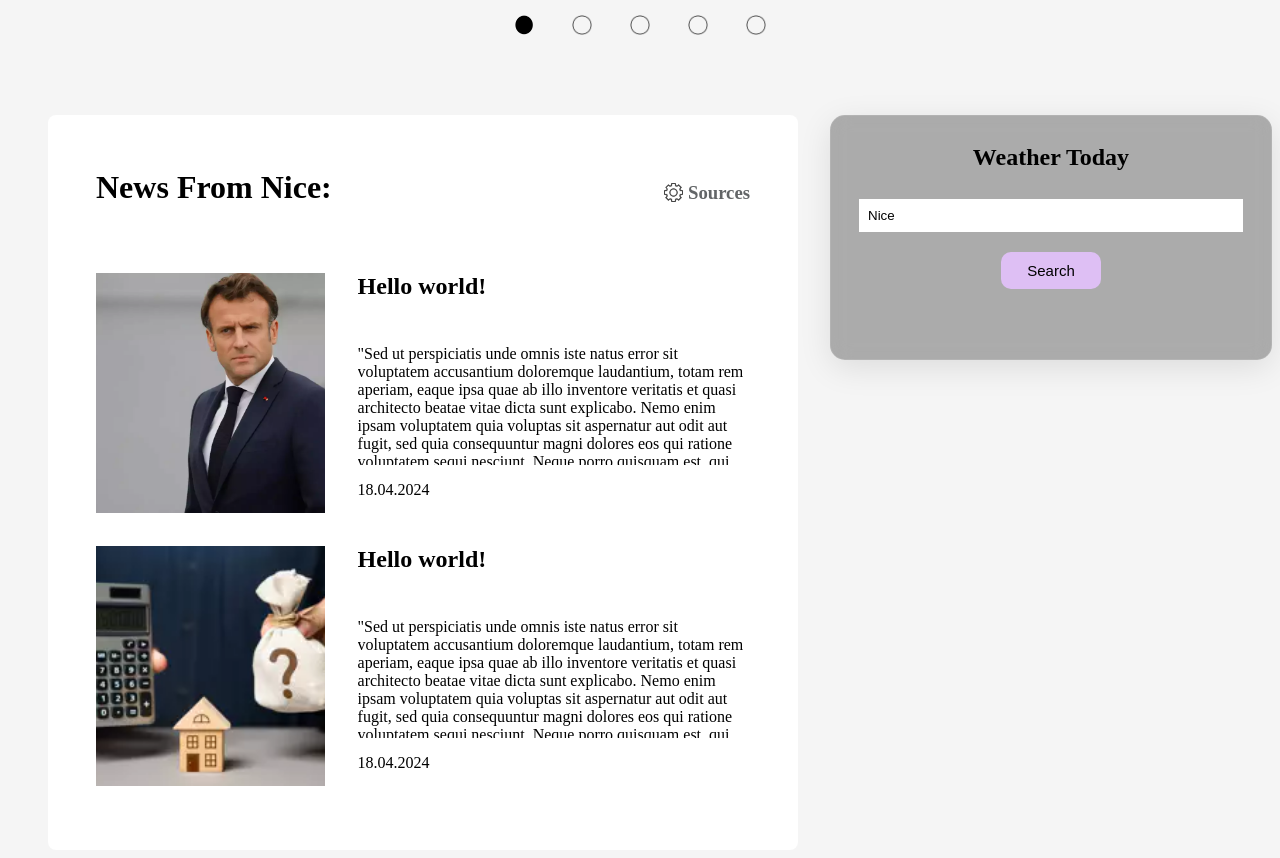
After one commit to NikBud/News-project, a PHP site: page /html/main.html in a window 1280 px wide. The commit adds this page. Shown: the part 858-1716 px from the top of the page. Run offline with PHP 8.4, Linux system fonts and the light colour scheme.

Commit message:
New main page file created

```diff
--- a/csv_files/posts.csv
+++ b/csv_files/posts.csv
@@ -1 +1 @@
-user,post_title,post_description
+user,post_title,post_description,image
--- a/html/login.html
+++ b/html/login.html
@@ -11,7 +11,7 @@
     <form id="loginForm" method="post">
         <div id="container">
             <div id="img-container">
-                <img src="../images/new-point-logo.svg" alt="">
+                <img src="../images/logo.png" alt="">
             </div>
 
             <div id="inputs">
--- /dev/null
+++ b/html/main.html
@@ -0,0 +1,103 @@
+<!DOCTYPE html>
+<html lang="en">
+<head>
+    <meta charset="UTF-8">
+    <meta name="viewport" content="width=device-width, initial-scale=1.0">
+    <title>Main page</title>
+    <link rel="stylesheet" type="text/css" href="../styles/main.css">
+    <script src="../scripts/main.js"></script>
+</head>
+<body>
+    <header id="header">
+        <div id="icon-bar">
+            <div id="icons">
+                <img id="frst_img" src="https://point.md/static/svg/new-icons/menu.svg">
+                <img src="https://point.md/static/svg/new-icons/search-1.svg">
+            </div>
+
+            <div id="logo">
+                <img src="../images/logo_cutted.png">
+            </div>
+
+            <div id="blanc">
+                <button id="btn">Login</button>
+            </div>
+        </div>
+
+        <div id="themes-bar">
+            <hr>
+            <div id="themes-container">
+                <p>Politique</p>
+                <p>Economie</p>
+                <p>Sport</p>
+                <p>Culture</p>
+                <p>Science</p>
+                <p>Voyage</p>
+                <button id="addArticle">Report news +</button>
+            </div>
+            <hr>
+        </div>
+    </header>
+
+    <div id="carousel-container">
+        <div id="carousel"></div>
+        <div id="image-controller"></div>
+    </div>
+
+
+    <div id="contentWithWeather">
+        <div id="content-container">
+            <div id="content-header">
+                <h1>News From Nice:</h1>
+                <div>
+                    <img src="../images/shest.png">
+                    <h3>Sources</h3>
+                </div>
+            </div>
+
+            <div class="article">
+                <div class="img-container">
+                    <img src="../images/macron.webp">
+                </div>
+
+                <div class="article-text">
+                    <h2 class="title">Hello world!</h2>
+                    <p class="desc">"Sed ut perspiciatis unde omnis iste natus error sit voluptatem accusantium doloremque laudantium, totam rem aperiam, eaque ipsa quae ab illo inventore veritatis et quasi architecto beatae vitae dicta sunt explicabo. Nemo enim ipsam voluptatem quia voluptas sit aspernatur aut odit aut fugit, sed quia consequuntur magni dolores eos qui ratione voluptatem sequi nesciunt. Neque porro quisquam est, qui dolorem ipsum quia dolor sit amet, consectetur, adipisci velit, sed quia non numquam eius modi tempora incidunt ut labore et dolore magnam aliquam quaerat voluptatem. Ut enim ad minima veniam, quis nostrum exercitationem ullam corporis suscipit laboriosam, nisi ut aliquid ex ea commodi consequatur? Quis autem vel eum iure reprehenderit qui in ea voluptate velit esse quam nihil molestiae consequatur, vel illum qui dolorem eum fugiat quo voluptas nulla pariatur?"</p>
+                    <p>18.04.2024</p>
+                </div>
+            </div>
+
+            <div class="article">
+                <div class="img-container">
+                    <img src="../images/cash.webp">
+                </div>
+
+                <div class="article-text">
+                    <h2 class="title">Hello world!</h2>
+                    <p class="desc">"Sed ut perspiciatis unde omnis iste natus error sit voluptatem accusantium doloremque laudantium, totam rem aperiam, eaque ipsa quae ab illo inventore veritatis et quasi architecto beatae vitae dicta sunt explicabo. Nemo enim ipsam voluptatem quia voluptas sit aspernatur aut odit aut fugit, sed quia consequuntur magni dolores eos qui ratione voluptatem sequi nesciunt. Neque porro quisquam est, qui dolorem ipsum quia dolor sit amet, consectetur, adipisci velit, sed quia non numquam eius modi tempora incidunt ut labore et dolore magnam aliquam quaerat voluptatem. Ut enim ad minima veniam, quis nostrum exercitationem ullam corporis suscipit laboriosam, nisi ut aliquid ex ea commodi consequatur? Quis autem vel eum iure reprehenderit qui in ea voluptate velit esse quam nihil molestiae consequatur, vel illum qui dolorem eum fugiat quo voluptas nulla pariatur?"</p>
+                    <p>18.04.2024</p>
+                </div>
+            </div>
+        </div>
+
+        <div id="weather-widget">
+            <div id="weather-container">
+                <h2>Weather Today</h2>
+                <input type="text" id="city" placeholder="Enter city">
+                <button id="weatherSearchBtn" onclick="getWeather()">Search</button>
+
+                <img id="weather-icon" alt="Weather Icon">
+
+                <div id="temp-div"></div>
+                <div id="weather-info"></div>
+                <div id="hourly-forecast"></div>
+            </div>
+        </div>
+    </div>
+
+
+
+
+
+</body>
+</html>
--- a/html/register.html
+++ b/html/register.html
@@ -11,7 +11,7 @@
     <form id="registerForm" method="post">
         <div id="container">
             <div id="img-container">
-                <img src="../images/new-point-logo.svg" alt="">
+                <img src="../images/logo.png" alt="">
             </div>
 
             <div id="inputs">
--- /dev/null
+++ b/scripts/main.js
@@ -0,0 +1,241 @@
+carouselImages =[
+    "https://images.radio-canada.ca/q_auto,w_1250/v1/ici-info/16x9/accident-collision-becancour-autoroute-30.jpg",
+    "https://www.washingtonpost.com/wp-apps/imrs.php?src=https%3A%2F%2Farc-anglerfish-washpost-prod-washpost%252Es3%252Eamazonaws%252Ecom%2Fpublic%2FHR4SV7STTQZOUPLGBYGC4GQLGM_size-normalized%252EJPG&w=992&h=662",
+    "https://www.washingtonpost.com/wp-apps/imrs.php?src=https%3A%2F%2Farc-anglerfish-washpost-prod-washpost%252Es3%252Eamazonaws%252Ecom%2Fpublic%2F7U3ATAHS4UI6VABFLU2IS5UKZA%252Ejpg&w=992&h=662",
+    "https://www.washingtonpost.com/wp-apps/imrs.php?src=https%3A%2F%2Farc-anglerfish-washpost-prod-washpost%252Es3%252Eamazonaws%252Ecom%2Fpublic%2FRI5G7YWTEEI63LELZV62AULI5E_size-normalized%252Ejpg&w=992&h=662",
+    "https://www.washingtonpost.com/wp-apps/imrs.php?src=https%3A%2F%2Farc-anglerfish-washpost-prod-washpost%252Es3%252Eamazonaws%252Ecom%2Fpublic%2F7SPM5SHZULAYCB5HCCGSOGOV44%252Ejpg&w=992&h=662"
+]
+
+imageText = [
+    "TITLE NUMBER ONE",
+    "TITLE NUMBER TWO",
+    "TITLE NUMBER THREE",
+    "TITLE NUMBER FOUR",
+    "TITLE NUMBER FIVE"
+]
+
+controlImagesOptions = [
+    "../images/not_colored_circle.png",
+    "../images/color_circle.png"
+]
+
+
+function createControlImages(){
+    var imageController = document.getElementById("image-controller");
+    for(var i = 0; i < carouselImages.length; i++){
+        var img = document.createElement("img");
+        img.src = controlImagesOptions[0];
+        img.className = "control-img";
+        img.id = "img" + i;
+        imageController.appendChild(img);
+    }
+}
+
+function createInterval(startIndex, items, controlButtons){
+    index = startIndex;
+    return setInterval(() => {
+        const nextIndex = (index + 1) % carouselImages.length;
+        items[index].classList.remove("active");
+        items[index].style.opacity = "0";
+        controlButtons[index].src = "../images/not_colored_circle.png";
+
+        items[nextIndex].classList.add("active");
+        items[nextIndex].style.opacity = "1";
+        controlButtons[nextIndex].src = "../images/color_circle.png";
+
+        // carousel.style.height = items[nextIndex].clientHeight + 'px';
+        index = nextIndex;
+    }, 5000);
+}
+
+function carouselStart(){
+    const carousel = document.getElementById("carousel");
+    let index = 0;
+
+    // Создаем и добавляем изображения в карусель
+    for(var i = 0; i < carouselImages.length; i++){
+        let carouselItem = document.createElement("div");
+        carouselItem.className = "carousel-item";
+        carouselItem.id = i;
+        let img = document.createElement("img");
+        let carouselCaption = document.createElement("div");
+        carouselCaption.className = "carousel-caption";
+        let title = document.createElement("h3");
+
+        img.src = carouselImages[i];
+        title.innerText = imageText[i];
+
+        carouselCaption.appendChild(title);
+        carouselItem.appendChild(img);
+        carouselItem.appendChild(carouselCaption);
+        carousel.appendChild(carouselItem);
+    }
+
+    // Получаем все элементы в карусели
+    createControlImages();
+    const items = carousel.querySelectorAll(".carousel-item");
+    const controlButtons = document.getElementsByClassName("control-img");
+    items[0].classList.add("active"); // Установите класс active для первого элемента
+    items[0].style.opacity = "1";
+    controlButtons[0].src = "../images/color_circle.png";
+    // carousel.style.height = items[0].clientHeight + 'px';
+
+
+    interval = createInterval(0, items, controlButtons);
+
+    for(var i = 0; i < controlButtons.length; i++){
+        let btn = controlButtons[i];
+        btn.addEventListener("click", () => {
+            clearInterval(interval);
+            btnId = btn.id;
+            index = Number(btnId[btnId.length - 1])
+
+            for(var i = 0; i < controlButtons.length; i++){
+                items[i].classList.remove("active");
+                items[i].style.opacity = "0";
+                controlButtons[i].src = controlImagesOptions[0];
+            }
+            items[index].classList.add("active");
+            items[index].style.opacity = "1";
+            btn.src = controlImagesOptions[1];
+            interval = createInterval(index, items, controlButtons);
+        });
+    }
+}
+
+
+
+function getWeather(){
+    const apiKey = "3d0aff593cca92ccdfa004fe4da93edf";
+    const city = document.getElementById("city").value;
+
+    if (!city){
+        alert("Please enter a city");
+        return;
+    }
+
+    const currentWeatherUrl = `https://api.openweathermap.org/data/2.5/weather?q=${city}&appid=${apiKey}`;
+    const forecastUrl = `https://api.openweathermap.org/data/2.5/forecast?q=${city}&appid=${apiKey}`;
+
+    fetch(currentWeatherUrl)
+        .then(response => response.json())
+        .then(data => {
+            displayWeather(data)
+        })
+        .catch(error => {
+            console.error("Error fetching current weather data: ", error);
+            alert("Error fetching current weather data. Please try again");
+        });
+
+    fetch(forecastUrl)
+        .then(response => response.json())
+        .then(data => {
+            displayHourlyForecast(data.list)
+        })
+        .catch(error => {
+            console.error("Error fetching hourly forecast data: ", error);
+            alert("Error fetching hourly forecast data. Please try again");
+        })
+}
+
+function displayWeather(data) {
+    const tempDivInfo = document.getElementById('temp-div');
+    const weatherInfoDiv = document.getElementById('weather-info');
+    const weatherIcon = document.getElementById('weather-icon');
+    const hourlyForecastDiv = document.getElementById('hourly-forecast');
+
+    weatherInfoDiv.innerHTML = '';
+    hourlyForecastDiv.innerHTML = '';
+    tempDivInfo.innerHTML = '';
+
+    if (data.cod === '404') {
+        weatherInfoDiv.innerHTML = `<p>${data.message}</p>`;
+    } else {
+        const cityName = data.name;
+        const temperature = Math.round(data.main.temp - 273,15);
+        const description = data.weather[0].description;
+        const iconCode = data.weather[0].icon;
+        const iconUrl = `https://openweathermap.org/img/wn/${iconCode}@4x.png`;
+
+        const temperatureHTML = `
+            <p>${temperature}°C</p>
+        `;
+
+        const weatherHtml = `
+            <p>${cityName}</p>
+            <p>${description}</p>
+        `;
+
+        tempDivInfo.innerHTML = temperatureHTML;
+        weatherInfoDiv.innerHTML = weatherHtml;
+        weatherIcon.src = iconUrl;
+        weatherIcon.alt = description;
+
+        showImage();
+    }
+}
+
+function displayHourlyForecast(hourlyData) {
+    const hourlyForecastDiv = document.getElementById('hourly-forecast');
+
+    const next24Hours = hourlyData.slice(0, 8);
+
+    next24Hours.forEach(item => {
+        const dateTime = new Date(item.dt * 1000);
+        const hour = dateTime.getHours();
+        const temperature = Math.round(item.main.temp - 273,15);
+        const iconCode = item.weather[0].icon;
+        const iconUrl = `https://openweathermap.org/img/wn/${iconCode}.png`;
+
+        const hourlyItemHtml = `
+            <div class="hourly-item">
+                <span>${hour}:00</span>
+                <img src="${iconUrl}" alt="Hourly Weather Icon">
+                <span>${temperature}°C</span>
+            </div>
+        `;
+
+        hourlyForecastDiv.innerHTML += hourlyItemHtml;
+    });
+}
+
+function showImage() {
+    const weatherIcon = document.getElementById('weather-icon');
+    weatherIcon.style.display = 'block';
+}
+
+
+window.onload = () => {
+    carouselStart();
+    var cityInput = document.getElementById("city");
+    cityInput.value = "Nice";
+    getWeather();
+
+    var loginBtn = document.getElementById("btn");
+    var addNewsBtn = document.getElementById("addArticle");
+    var isLoggedIn = localStorage.getItem("loggedin") === 'true';
+
+    if(isLoggedIn){
+        loginBtn.innerText = "Logout";
+        // loginBtn.style.backgroundColor = "#FA4351";
+        loginBtn.style.backgroundColor = "#EDDA3C";
+        loginBtn.style.color = "black";
+    }
+    else{
+        addNewsBtn.style.display = "none";
+    }
+
+    loginBtn.addEventListener("click", () => {
+        if(isLoggedIn){
+            localStorage.clear();
+            window.location.reload();
+        }
+        else{
+            window.location.replace("../html/login.html");
+        }
+    });
+
+    addNewsBtn.addEventListener("click", () => {
+        window.location.replace("../html/index.html");
+    })
+}
--- a/styles/login.css
+++ b/styles/login.css
@@ -50,8 +50,8 @@ form{
 }
 
 #img-container{
-    margin-left: 0.6rem;
-    margin-top: 12%;
+    margin-top: 0%;
+    margin-bottom: 20%;
     height: 5em;
 }
 
@@ -61,7 +61,7 @@ form{
 }
 
 img{
-    width: 8em;
+    width: 13em;
 }
 
 #buttons input{
--- /dev/null
+++ b/styles/main.css
@@ -0,0 +1,326 @@
+body{
+    background-color: rgb(245, 245, 245);
+}
+
+#header{
+    display: flex;
+    flex-direction: column;
+}
+
+#icon-bar{
+    display: flex;
+    justify-content: space-between;
+}
+
+#icons{
+    display: flex;
+    width: 33%;
+}
+
+#themes-container{
+    display: flex;
+    padding-left: 20%;
+    padding-right: 20%;
+    justify-content: space-between;
+}
+
+#themes-container p{
+    cursor: pointer;
+}
+
+#icons img{
+    margin-right: 7%;
+    width: 6%;
+}
+
+#frst_img{
+    margin-left: 20%;
+}
+
+#themes-container p{
+    font-size: large;
+}
+
+#themes-container p:hover{
+    color: gray;
+}
+
+#logo {
+    text-align: center;
+    margin-top: 1.5em;
+    margin-bottom: 1.5em;
+}
+
+#logo img {
+    width: 40%;
+}
+
+#blanc{
+    display: flex;
+    align-items: center;
+    justify-content: right;
+    width: 33%;
+}
+
+#blanc button{
+    margin-right: 15%;
+    width: 25%;
+    height: 2em;
+    font-family: "Times New Roman", Times, serif;
+    font-size: 1.1rem;
+    text-align: center;
+    background-color: #1D57F2;
+    color: white;
+    border: none;
+    border-radius: 25px;
+}
+
+#content-container{
+    margin-left: 2.5em;
+    width: 60%;
+    padding: 2em 3em 2em 3em;
+    border-radius: 8px;
+    background-color: white;
+}
+
+#content-header{
+    margin-bottom: 7%;
+    display: flex;
+    justify-content: space-between;
+}
+
+#content-header div{
+    display: flex;
+    align-items: center;
+    justify-content: center;
+    margin-top: 0.67em;
+}
+
+#content-header div img{
+    width: 1.2em;
+    height: 1.2em;
+    margin-right: 0.3em;
+}
+
+#content-header div h3{
+    color: #626567;
+}
+
+.article{
+    display: flex;
+    margin-bottom: 5%;
+    height: 30vh;
+    overflow: hidden;
+}
+
+.article-text{
+    display: flex;
+    flex-direction: column;
+    width: 60%;
+    height: 100%;
+}
+
+.img-container{
+    width: 35%;
+    margin-right: 5%;
+}
+
+.img-container img{
+    width: 100%;
+    height: 100%;
+    object-fit: cover;
+}
+
+.title{
+    margin-top: 0%;
+    margin-bottom: 0.5em;
+}
+
+.desc{
+    margin-top: 0%;
+}
+
+.title{
+    flex: 0 0 25%; /* Занимают вместе 70% высоты .article-text */
+    overflow: hidden;
+
+}
+
+.desc{
+    flex: 0 0 50%; /* Занимают вместе 70% высоты .article-text */
+    overflow: hidden;
+}
+
+.article-text p:last-child { /* Предполагаем, что дата будет последним <p> в .article-text */
+    flex: 0 0 25%; /* Занимает оставшиеся 30% высоты */
+    margin-top: auto; /* Автоматические отступы сверху делают дату прижатой к нижней части */
+}
+
+#addArticle{
+    width: 10%;
+    background-color: rgb(169, 191, 115);
+    color: white;
+    border: none;
+    border-radius: 10px;
+    height: 3.5em;
+    margin-top: 0.4em;
+}
+
+#carousel-container{
+    width: 100%;
+    display: flex;
+    flex-direction: column;
+    align-items: center;
+    justify-content: center;
+    margin-top: 1.5em;
+    margin-bottom: 5em;
+}
+
+#carousel {
+    width: 70%;
+    position: relative;
+    height: 75vh;
+    overflow: hidden;
+}
+
+#carousel .carousel-item {
+    position: absolute;
+    top: 0;
+    left: 0;
+    width: 100%;
+    height: 100%;
+    transition: opacity 1s ease-in-out;
+    opacity: 0;
+}
+
+#carousel .carousel-item.active {
+    opacity: 1;
+}
+
+.carousel-caption {
+    position: absolute;
+    bottom: 0;
+    background: rgba(0, 0, 0, 0.5); /*Темный полупрозрачный фон для лучшей читаемости текста */
+    color: white;
+    width: 100%;
+    padding: 1.5em;
+    box-sizing: border-box;  /*Убедитесь, что padding не изменяет размеры элемента */
+    text-align: left;
+}
+
+#carousel .carousel-item img {
+    width: 100%;
+    height: 75vh;
+    object-fit: cover;
+}
+
+
+#image-controller{
+    display: flex;
+    justify-content: space-between;
+    width: 20%;
+    margin-top: 1em;
+}
+
+#image-controller img{
+    width: 1.3em;
+    overflow: hidden;
+}
+
+#contentWithWeather{
+    display: flex;
+    align-items: flex-start;
+}
+
+#weather-widget{
+    display: flex;
+    align-items: center;
+    justify-content: center;
+    margin-left: 2em;
+}
+
+#weather-container{
+    background: rgba(1, 0, 0, 0.3);
+    width: 400px;
+    padding: 20px;
+    border-radius: 15px;
+    box-shadow: 0 8px 32px rgba(0, 0, 0, 0.1);
+    backdrop-filter: blur(10px);
+    border: 1px solid rgba(255, 255, 255, 0.1);
+    text-align: center;
+
+}
+
+#weather-container h2, #weather-container label, #weather-container p{
+    color: black;
+    margin: 8px 0;
+}
+
+#weather-container input{
+    width: calc(100% - 16px);
+    padding: 8px;
+    box-sizing: border-box;
+    border: 1px solid white;
+    margin-top: 20px;
+}
+
+#weatherSearchBtn{
+    background: #debff4;
+    padding: 10px;
+    border: none;
+    border-radius: 10px;
+    cursor: pointer;
+    margin-top: 20px;
+    width: 100px;
+    font-size: 15px;
+}
+
+#weatherSearchBtn:hover{
+    background: #8b48d7;
+}
+
+#temp-div p{
+    font-size: 60px;
+    margin-top: -30px;
+}
+
+#weather-info{
+    font-size: 20px;
+}
+
+#weather-icon {
+    width: 200px;
+    height: 200px;
+    margin: 0 auto 10px;
+    margin-bottom: 0;
+    display: none;
+}
+
+#hourly-forecast{
+    margin-top: 50px;
+    overflow-x: auto;
+    white-space: nowrap;
+    display: flex;
+    justify-content: space-between;
+}
+
+.hourly-item{
+    flex: 0 0 auto;
+    width: 80px;
+    display: flex;
+    flex-direction: column;
+    align-items: center;
+    margin-right: 10px;
+    color: white;
+}
+
+.hourly-item img{
+    width: 30px;
+    height: 30px;
+    margin-bottom: 5px;
+}
+
+#hourly-heading {
+    color: #fff;
+    margin-top: 10px;
+}
```
Also changed, not shown: html/intro.html (+6 -4 lines), scripts/login.js (+6 -5 lines), images/color_circle.png (added), images/logo.png (added), images/logo_cutted.png (added), images/new-point-logo.svg (deleted), images/not_colored_circle.png (added), images/shest.png (added), 1 other file.
